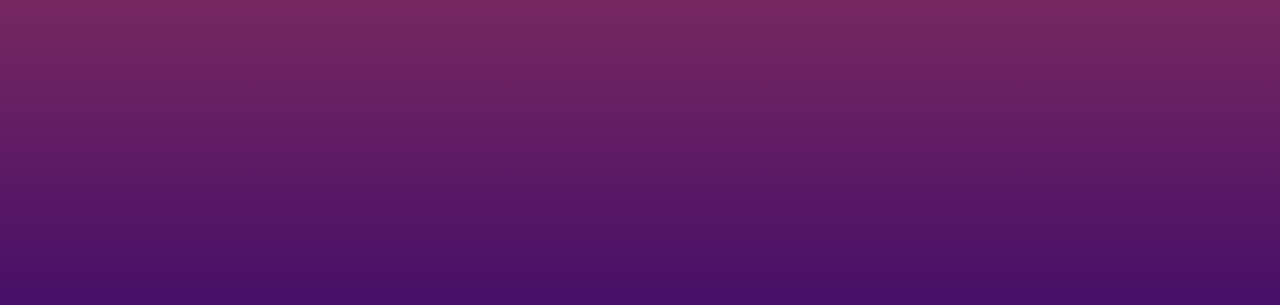
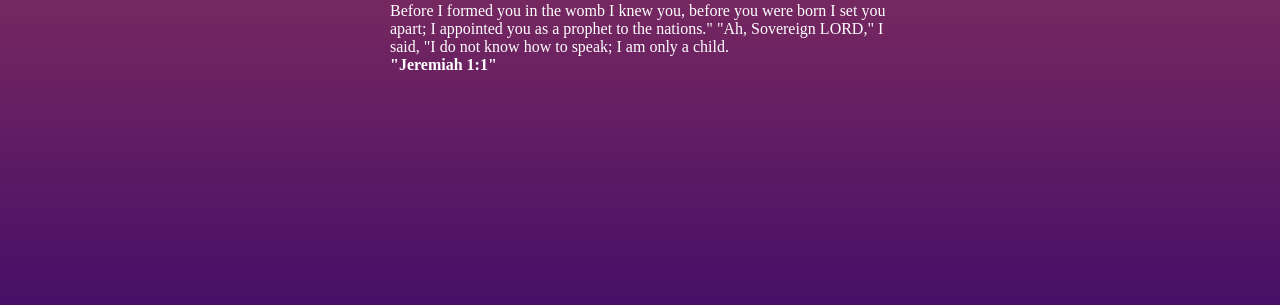
Before and after one commit to PhilimonNag/git-practice, a plain HTML site: page index.html in a window 1280 px wide. Shown: the part 511-816 px from the top of the page. Drawn offline with Linux system fonts and the light colour scheme.

Commit message:
bible verse Jeremiha 1:1

```diff
--- a/index.html
+++ b/index.html
@@ -11,5 +11,12 @@
       JESUS <br />
       is my teacher
     </h1>
+    <p>
+      Before I formed you in the womb I knew you, before you were born I set you
+      apart; I appointed you as a prophet to the nations." "Ah, Sovereign LORD,"
+      I said, "I do not know how to speak; I am only a child.
+      <br />
+      <strong>"Jeremiah 1:1"</strong>
+    </p>
   </body>
 </html>
--- a/style.css
+++ b/style.css
@@ -3,9 +3,11 @@ body{
   background: linear-gradient(rgb(196, 82, 82),rgb(71, 15, 104));
   background-repeat: no-repeat;
   display: flex;
+  flex-direction: column;
   align-items: center;
   justify-content: center;
 }
+
 
 h1{
   color: whitesmoke;
@@ -13,3 +15,7 @@ h1{
   font-size: 77px;
   text-align: center;
 }
+p{
+  width: 500px;
+  color: white;
+}
```
